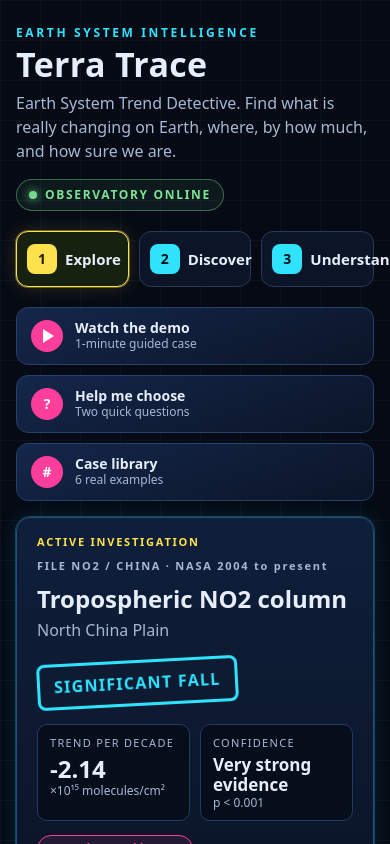
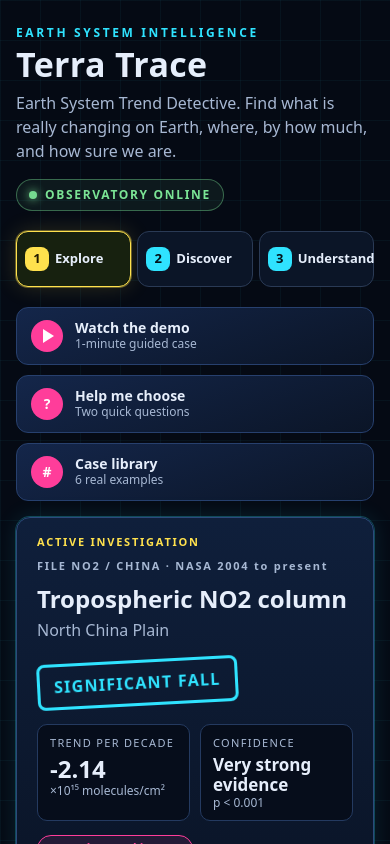
Before and after one commit to CHplus2/earth-trend, a React (Vite) app: page / in a window 390 px wide. Shown: the top 844 px of the page. Built offline with nearby package versions, Linux system fonts and the light colour scheme.

Commit message:
Fix mission nav overflow on phones

```diff
--- a/src/styles.css
+++ b/src/styles.css
@@ -236,3 +236,10 @@ details.evidence > .card { margin: 0; border: none; border-top: 1px solid var(--
 .summary, .card, .guide, .demo-text { box-shadow: 0 0 0 1px rgba(47,227,255,.06); }
 .map { border-color: #2c4a7c; box-shadow: var(--glow); }
 .starter .ico.play::before { content: ''; display: block; margin-left: 3px; border-style: solid; border-width: 7px 0 7px 11px; border-color: transparent transparent transparent #fff; }
+.mission button { min-width: 0; }
+@media (max-width: 560px) {
+  .mission { gap: 6px; }
+  .mission button { padding: 8px 8px; gap: 6px; }
+  .mission .num { width: 24px; height: 24px; font-size: 13px; }
+  .mission .txt strong { font-size: 13px; }
+}
```
